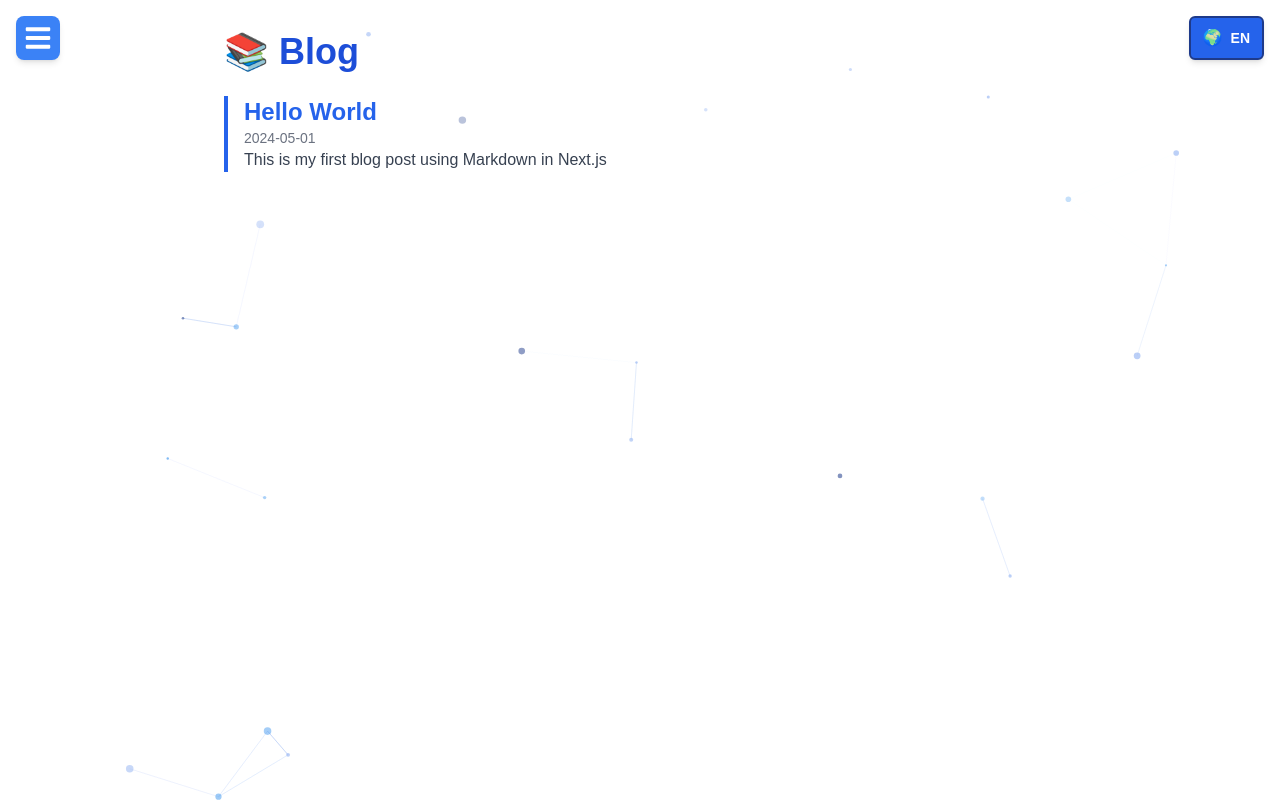
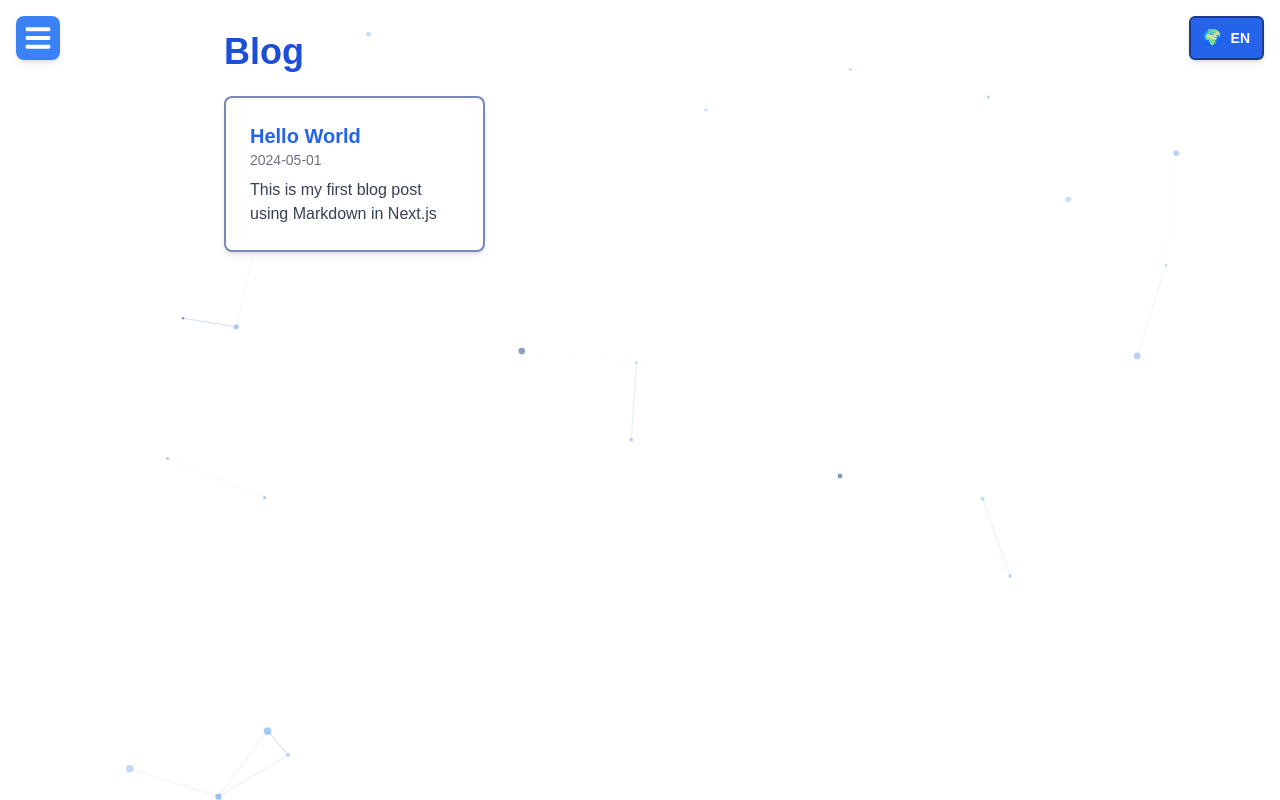
Before and after one commit to tsvetanml/tsvetan.dev, a Next.js app: page /en/blog in a window 1280 px wide. Built offline with nearby package versions, Linux system fonts and the light colour scheme.

Commit message:
Refactor blog page layout to use a grid system and enhance post card styling

```diff
--- a/app/[lang]/blog/page.tsx
+++ b/app/[lang]/blog/page.tsx
@@ -31,21 +31,21 @@ export default function Blog() {
   posts.sort((a, b) => (a.date < b.date ? 1 : -1));
 
   return (
-    <div className="p-8 max-w-4xl mx-auto">
-      <h1 className="text-4xl font-bold mb-6 text-blue-700">📚 Blog</h1>
-      <ul className="space-y-6">
+    <div className="max-w-4xl mx-auto p-8">
+      <h1 className="text-4xl font-extrabold mb-6 text-blue-700">Blog</h1>
+      <div className="grid grid-cols-1 md:grid-cols-2 lg:grid-cols-3 gap-6">
         {posts.map((post) => (
-          <li key={post.slug} className="border-l-4 border-blue-600 pl-4">
-            <Link href={`/blog/${post.slug}`}>
-              <h2 className="text-2xl text-blue-600 font-semibold hover:underline">
+          <Link key={post.slug} href={`/blog/${post.slug}`} className="group">
+            <div className="border-2 border-blue-900 border-opacity-60 p-6 rounded-lg bg-white shadow-md transition-transform transform group-hover:scale-105 group-hover:shadow-lg">
+              <h2 className="text-xl font-semibold text-blue-600 group-hover:underline">
                 {post.title}
               </h2>
-            </Link>
-            <p className="text-sm text-gray-500">{post.date}</p>
-            <p className="text-gray-700">{post.description}</p>
-          </li>
+              <p className="text-sm text-gray-500">{post.date}</p>
+              <p className="text-gray-700 mt-2">{post.description}</p>
+            </div>
+          </Link>
         ))}
-      </ul>
+      </div>
     </div>
   );
 }
```
